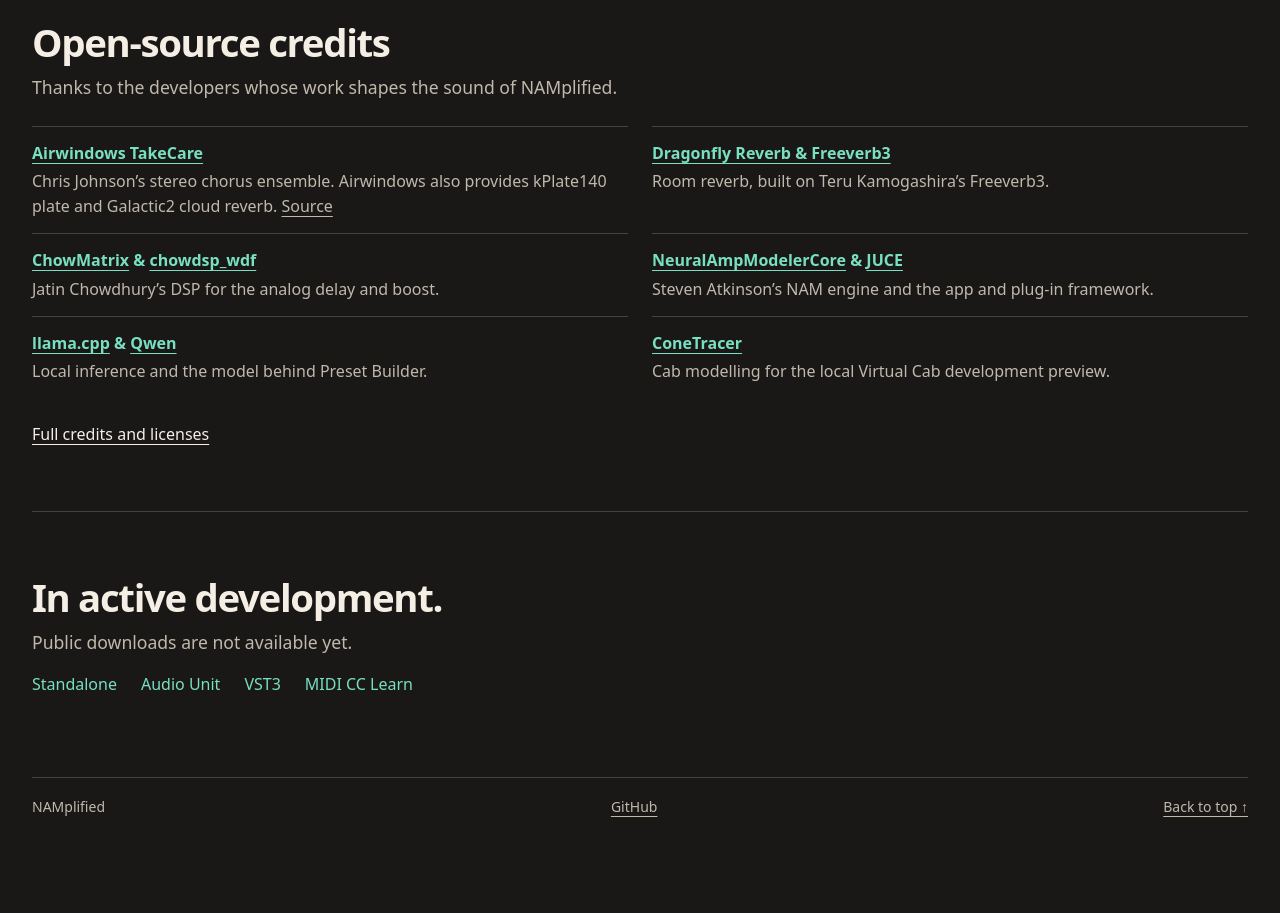
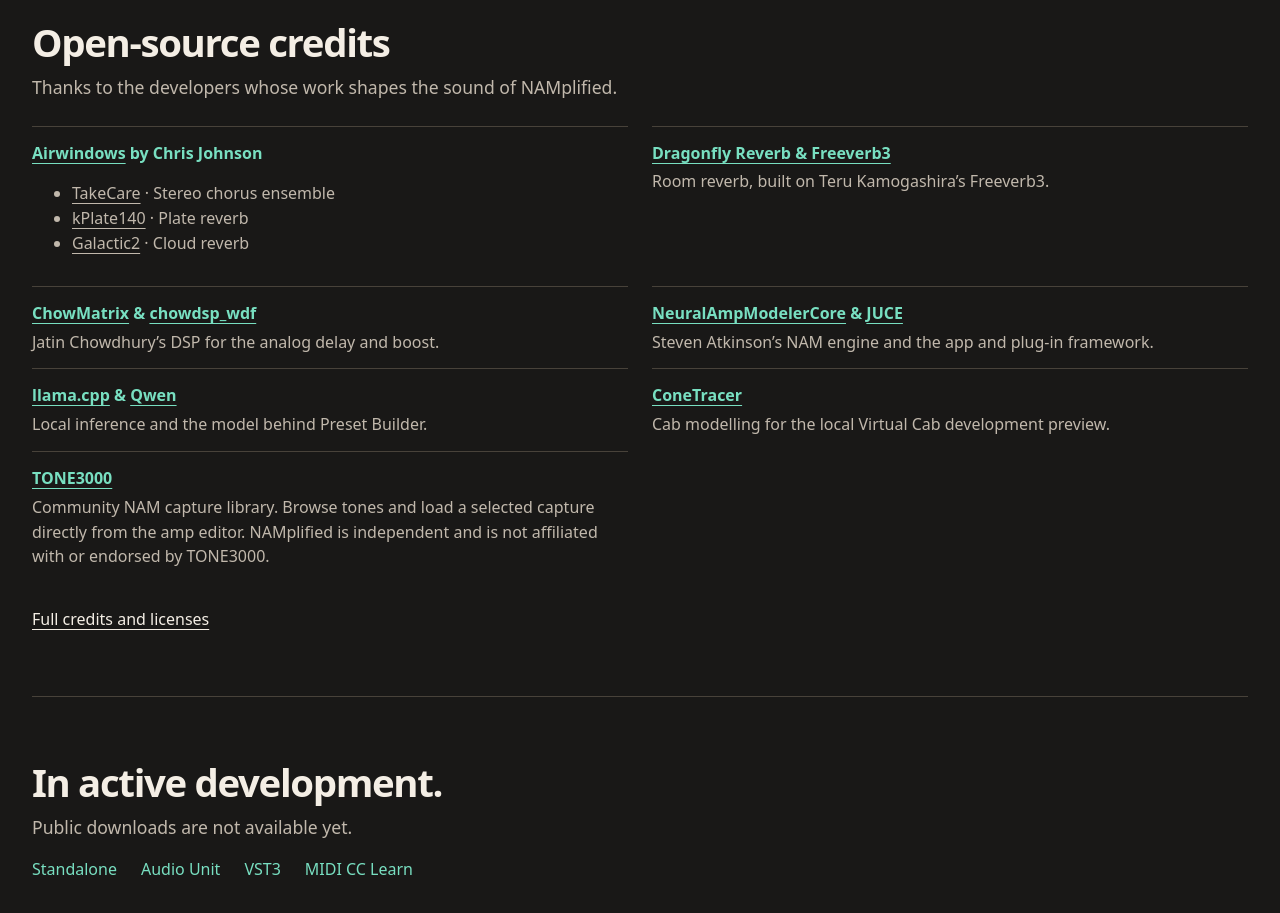
Before and after one commit to sedosa-guitar/namplified-web, a plain HTML site: page index.html in a window 1280 px wide. Shown: the part 3420-4333 px from the top of the page. Before the commit the page ends 4256 px from the top, so only its background shows below. Drawn offline with Linux system fonts and the light colour scheme.

Commit message:
Expand Airwindows and TONE3000 credits

```diff
--- a/index.html
+++ b/index.html
@@ -76,12 +76,22 @@
   <h2>Open-source credits</h2>
   <p class="lede">Thanks to the developers whose work shapes the sound of NAMplified.</p>
   <dl class="credits">
-    <div><dt><a href="https://www.airwindows.com/takecare/">Airwindows TakeCare</a></dt><dd>Chris Johnson’s stereo chorus ensemble. Airwindows also provides kPlate140 plate and Galactic2 cloud reverb. <a href="https://github.com/airwindows/airwindows">Source</a></dd></div>
+    <div>
+      <dt><a href="https://github.com/airwindows/airwindows">Airwindows</a> by Chris Johnson</dt>
+      <dd>
+        <ul>
+          <li><a href="https://www.airwindows.com/takecare/">TakeCare</a> · Stereo chorus ensemble</li>
+          <li><a href="https://github.com/airwindows/airwindows/tree/94cb6793893027fb418ffac7cdbfcb9b4c82aadb/plugins/LinuxVST/src/kPlate140">kPlate140</a> · Plate reverb</li>
+          <li><a href="https://github.com/airwindows/airwindows/tree/94cb6793893027fb418ffac7cdbfcb9b4c82aadb/plugins/LinuxVST/src/Galactic2">Galactic2</a> · Cloud reverb</li>
+        </ul>
+      </dd>
+    </div>
     <div><dt><a href="https://github.com/michaelwillis/dragonfly-reverb">Dragonfly Reverb &amp; Freeverb3</a></dt><dd>Room reverb, built on Teru Kamogashira’s Freeverb3.</dd></div>
     <div><dt><a href="https://github.com/Chowdhury-DSP/ChowMatrix">ChowMatrix</a> &amp; <a href="https://github.com/Chowdhury-DSP/chowdsp_wdf">chowdsp_wdf</a></dt><dd>Jatin Chowdhury’s DSP for the analog delay and boost.</dd></div>
     <div><dt><a href="https://github.com/sdatkinson/NeuralAmpModelerCore">NeuralAmpModelerCore</a> &amp; <a href="https://github.com/juce-framework/JUCE">JUCE</a></dt><dd>Steven Atkinson’s NAM engine and the app and plug-in framework.</dd></div>
     <div><dt><a href="https://github.com/ggml-org/llama.cpp">llama.cpp</a> &amp; <a href="https://huggingface.co/Qwen/Qwen3-4B-Instruct-2507">Qwen</a></dt><dd>Local inference and the model behind Preset Builder.</dd></div>
     <div><dt><a href="https://github.com/vessel-dsp/ConeTracer">ConeTracer</a></dt><dd>Cab modelling for the local Virtual Cab development preview.</dd></div>
+    <div><dt><a href="https://www.tone3000.com">TONE3000</a></dt><dd>Community NAM capture library. Browse tones and load a selected capture directly from the amp editor. NAMplified is independent and is not affiliated with or endorsed by TONE3000.</dd></div>
   </dl>
   <a href="https://github.com/sedosa-guitar/namplified/blob/main/THIRD_PARTY_NOTICES.md">Full credits and licenses</a>
 </section>
```
